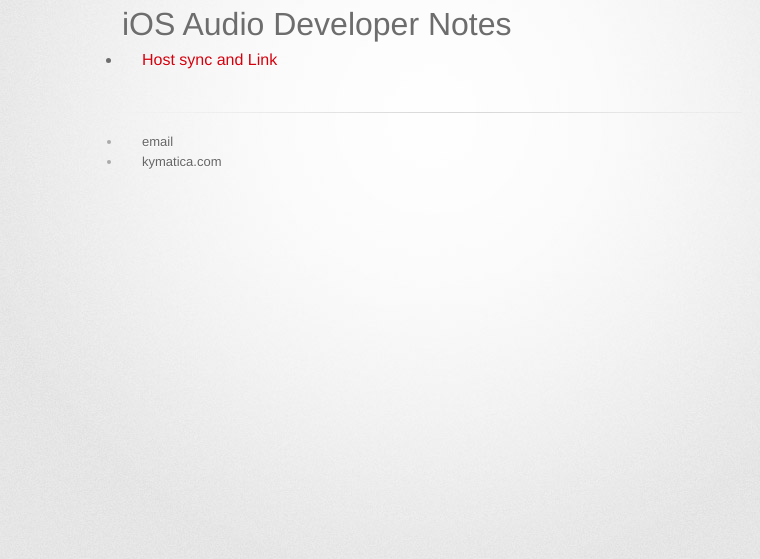
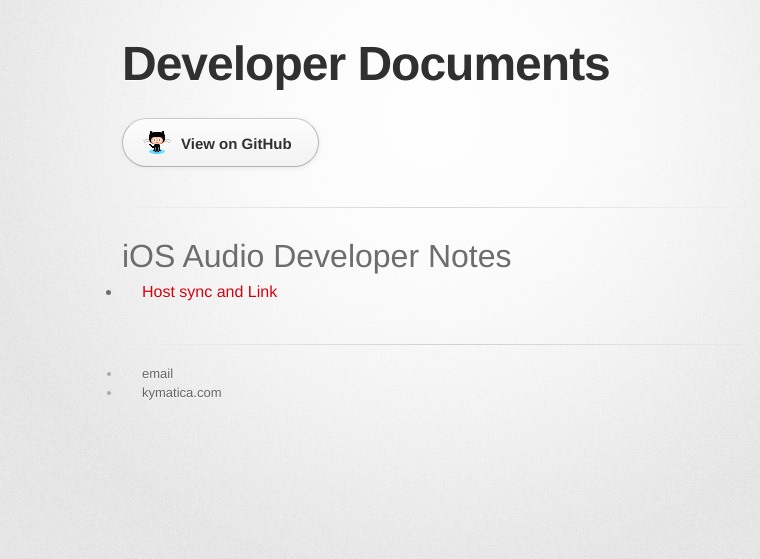
Before and after one commit to lijon/lijon.github.io, a Jekyll site: the page built from index.md, in a window 1280 px wide. Shown: the top 559 px of the page, without its empty margins (208-968 px from the left). Built offline with Jekyll 4.4.1, drawn with Linux system fonts in a browser that asks for light colours; some web fonts are replaced.

Commit message:
layout fix

```diff
--- a/_layouts/default.html
+++ b/_layouts/default.html
@@ -14,8 +14,21 @@
 			<div id="container">
 <div class="inner">
 
+	<header>
+           <h1>{{ page.title }}</h1>
+         </header>
+
+	<section id="downloads" class="clearfix">
+           <a href="https://github.com/lijon" id="view-on-github" class="button"><span>View on GitHub</span></a>
+         </section>
+
+         <hr>
+
+         <section id="main_content">
+
 			{{ content }}
 
+	</section>
 			<footer>
 	    		<ul>
 	        		<li><a href="mailto:info@kymatica.com">email</a></li>
```
